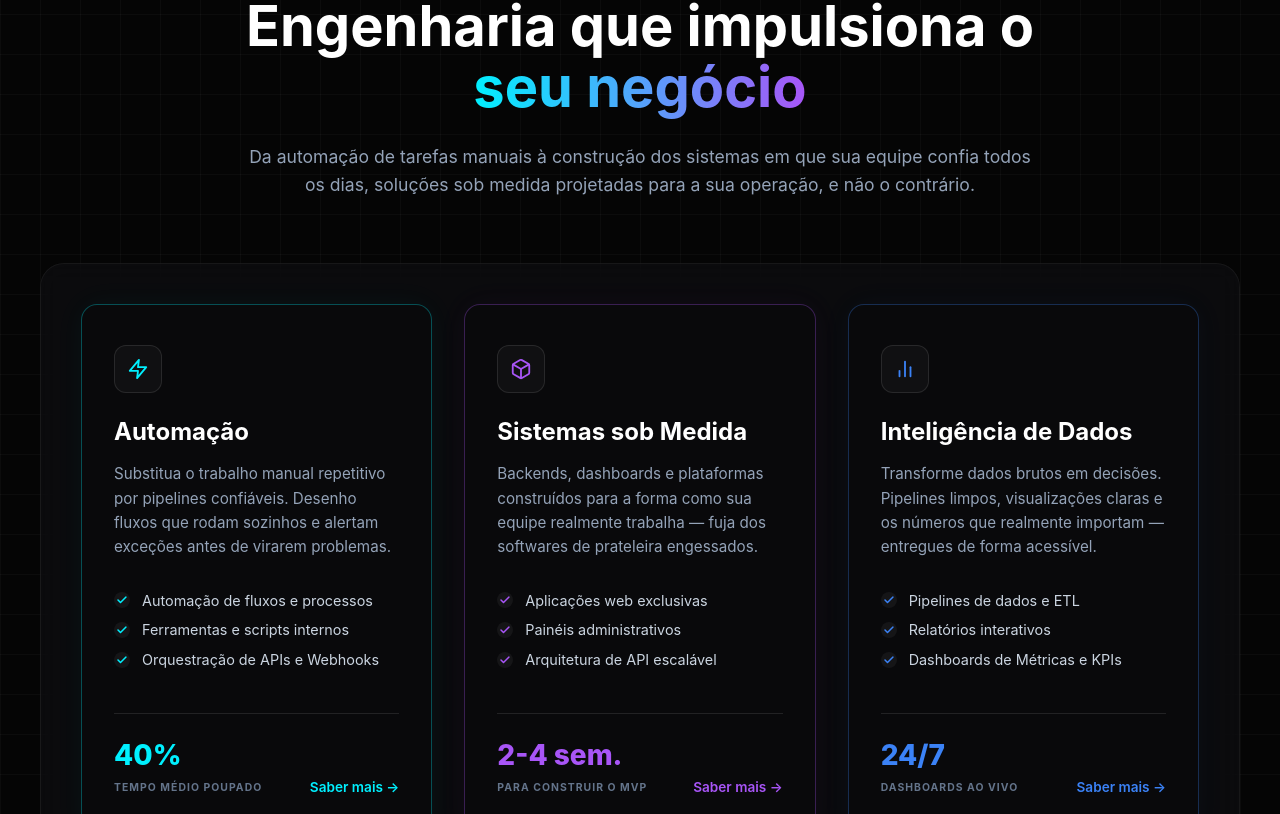
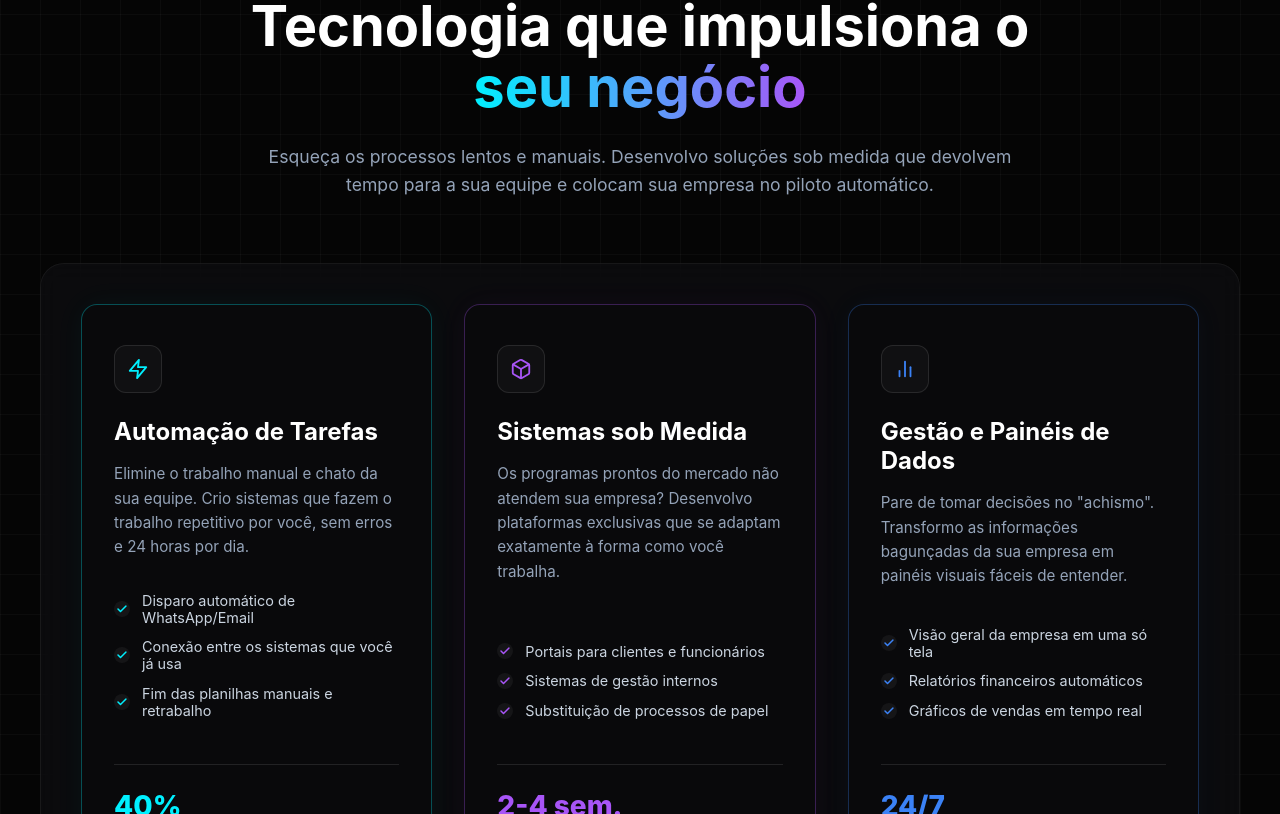
Before and after one commit to lucasxsdw/Meu-repositorio, a React (Vite) app: page / in a window 1280 px wide. Shown: the part 5226-6040 px from the top of the page. Built offline with nearby package versions, Linux system fonts and the light colour scheme.

Commit message:
Feat: Cria section para empresas

```diff
--- a/src/components/B2bServices/B2bServices.jsx
+++ b/src/components/B2bServices/B2bServices.jsx
@@ -9,13 +9,13 @@ export function B2bServices() {
       <div className="b2b-header">
         <span className="b2b-badge">
           <svg width="14" height="14" viewBox="0 0 24 24" fill="none" stroke="currentColor" strokeWidth="2" strokeLinecap="round" strokeLinejoin="round"><path d="M12 2v20M17 5H9.5a3.5 3.5 0 0 0 0 7h5a3.5 3.5 0 0 1 0 7H6"/></svg>
-          SERVIÇOS B2B
+          SOLUÇÕES PARA EMPRESAS
         </span>
         <h2 className="b2b-title">
-          Engenharia que impulsiona o <span className="b2b-gradient">seu negócio</span>
+          Tecnologia que impulsiona o <span className="b2b-gradient">seu negócio</span>
         </h2>
         <p className="b2b-subtitle">
-          Da automação de tarefas manuais à construção dos sistemas em que sua equipe confia todos os dias,  soluções sob medida projetadas para a sua operação, e não o contrário.
+          Esqueça os processos lentos e manuais. Desenvolvo soluções sob medida que devolvem tempo para a sua equipe e colocam sua empresa no piloto automático.
         </p>
       </div>
 
@@ -28,12 +28,12 @@ export function B2bServices() {
             <div className="b2b-icon-wrapper">
               <svg viewBox="0 0 24 24" fill="none" stroke="currentColor" strokeWidth="2" strokeLinecap="round" strokeLinejoin="round"><path d="M13 2L3 14h9l-1 8 10-12h-9l1-8z"/></svg>
             </div>
-            <h3>Automação</h3>
-            <p className="b2b-desc">Substitua o trabalho manual repetitivo por pipelines confiáveis. Desenho fluxos que rodam sozinhos e alertam exceções antes de virarem problemas.</p>
+            <h3>Automação de Tarefas</h3>
+            <p className="b2b-desc">Elimine o trabalho manual e chato da sua equipe. Crio sistemas que fazem o trabalho repetitivo por você, sem erros e 24 horas por dia.</p>
             <ul className="b2b-features">
-              <li><CheckIcon /> Automação de fluxos e processos</li>
-              <li><CheckIcon /> Ferramentas e scripts internos</li>
-              <li><CheckIcon /> Orquestração de APIs e Webhooks</li>
+              <li><CheckIcon /> Disparo automático de WhatsApp/Email</li>
+              <li><CheckIcon /> Conexão entre os sistemas que você já usa</li>
+              <li><CheckIcon /> Fim das planilhas manuais e retrabalho</li>
             </ul>
             <div className="b2b-footer">
               <div className="b2b-stat">
@@ -50,16 +50,16 @@ export function B2bServices() {
               <svg viewBox="0 0 24 24" fill="none" stroke="currentColor" strokeWidth="2" strokeLinecap="round" strokeLinejoin="round"><path d="M21 16V8a2 2 0 0 0-1-1.73l-7-4a2 2 0 0 0-2 0l-7 4A2 2 0 0 0 3 8v8a2 2 0 0 0 1 1.73l7 4a2 2 0 0 0 2 0l7-4A2 2 0 0 0 21 16z"></path><polyline points="3.27 6.96 12 12.01 20.73 6.96"></polyline><line x1="12" y1="22.08" x2="12" y2="12"></line></svg>
             </div>
             <h3>Sistemas sob Medida</h3>
-            <p className="b2b-desc">Backends, dashboards e plataformas construídos para a forma como sua equipe realmente trabalha — fuja dos softwares de prateleira engessados.</p>
+            <p className="b2b-desc">Os programas prontos do mercado não atendem sua empresa? Desenvolvo plataformas exclusivas que se adaptam exatamente à forma como você trabalha.</p>
             <ul className="b2b-features">
-              <li><CheckIcon /> Aplicações web exclusivas</li>
-              <li><CheckIcon /> Painéis administrativos</li>
-              <li><CheckIcon /> Arquitetura de API escalável</li>
+              <li><CheckIcon /> Portais para clientes e funcionários</li>
+              <li><CheckIcon /> Sistemas de gestão internos</li>
+              <li><CheckIcon /> Substituição de processos de papel</li>
             </ul>
             <div className="b2b-footer">
               <div className="b2b-stat">
                 <h4>2-4 sem.</h4>
-                <span>PARA CONSTRUIR O MVP</span>
+                <span>PARA O PRIMEIRO TESTE</span>
               </div>
               <a href="/solucoes/sistemas" className="b2b-link">Saber mais &rarr;</a>
             </div>
@@ -70,17 +70,17 @@ export function B2bServices() {
             <div className="b2b-icon-wrapper">
               <svg viewBox="0 0 24 24" fill="none" stroke="currentColor" strokeWidth="2" strokeLinecap="round" strokeLinejoin="round"><line x1="18" y1="20" x2="18" y2="10"></line><line x1="12" y1="20" x2="12" y2="4"></line><line x1="6" y1="20" x2="6" y2="14"></line></svg>
             </div>
-            <h3>Inteligência de Dados</h3>
-            <p className="b2b-desc">Transforme dados brutos em decisões. Pipelines limpos, visualizações claras e os números que realmente importam — entregues de forma acessível.</p>
+            <h3>Gestão e Painéis de Dados</h3>
+            <p className="b2b-desc">Pare de tomar decisões no "achismo". Transformo as informações bagunçadas da sua empresa em painéis visuais fáceis de entender.</p>
             <ul className="b2b-features">
-              <li><CheckIcon /> Pipelines de dados e ETL</li>
-              <li><CheckIcon /> Relatórios interativos</li>
-              <li><CheckIcon /> Dashboards de Métricas e KPIs</li>
+              <li><CheckIcon /> Visão geral da empresa em uma só tela</li>
+              <li><CheckIcon /> Relatórios financeiros automáticos</li>
+              <li><CheckIcon /> Gráficos de vendas em tempo real</li>
             </ul>
             <div className="b2b-footer">
               <div className="b2b-stat">
                 <h4>24/7</h4>
-                <span>DASHBOARDS AO VIVO</span>
+                <span>DADOS SEMPRE ATUALIZADOS</span>
               </div>
               <a href="/solucoes/dados" className="b2b-link">Saber mais &rarr;</a>
             </div>
```
